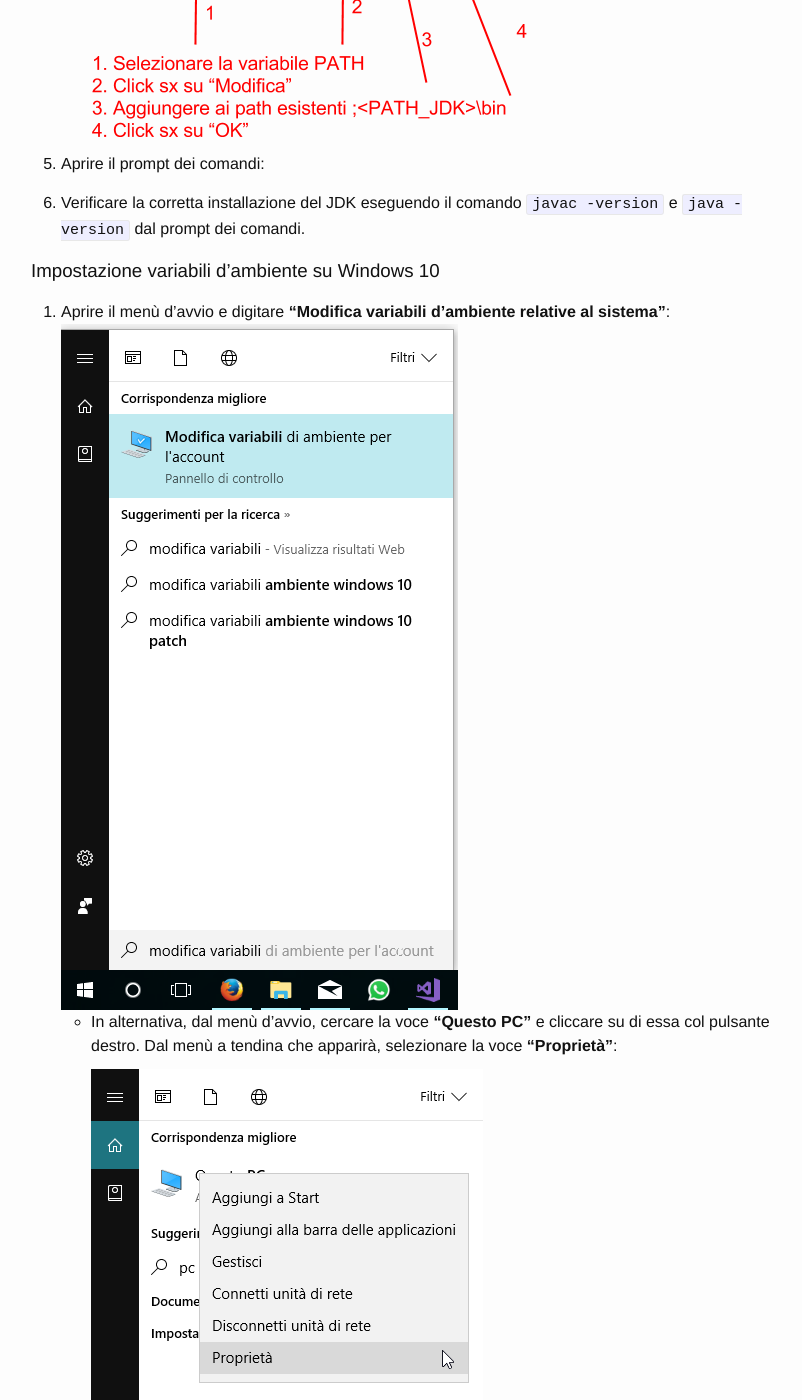
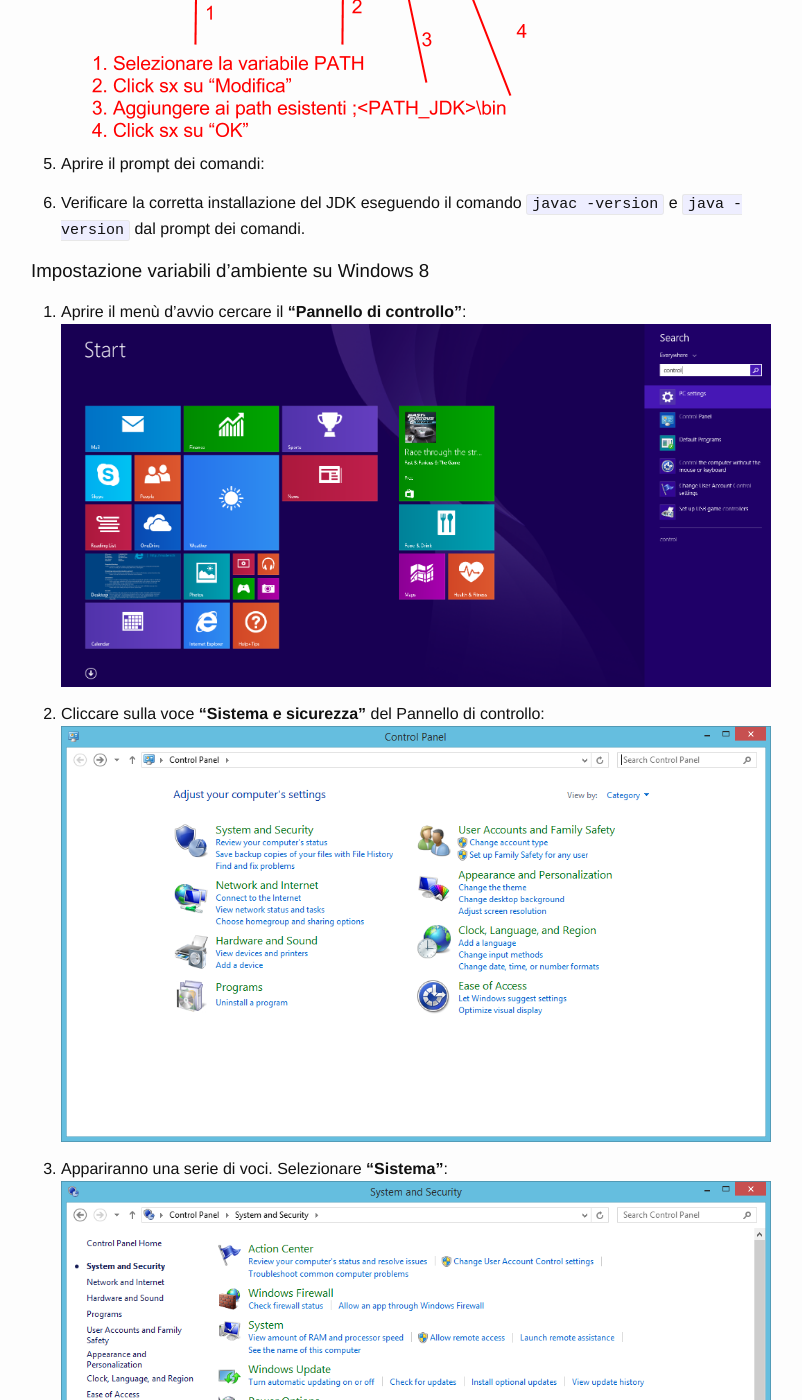
Before and after one commit to unibo-oop/software-installation, a Jekyll site: the page built from index.md, in a window 1280 px wide and 1400 px high, scrolled down 6096 px. Shown: the whole window, without its empty margins (239-1041 px from the left). Built offline with Jekyll 4.4.1, drawn with Linux system fonts in a browser that asks for light colours; some of the changed text lies outside the part shown.

Commit message:
+ eclipswin8 screenshots

```diff
--- a/index.md
+++ b/index.md
@@ -138,6 +138,25 @@ Scegliere la versione 32/64 bit corrispondente alla propria versione del sistema
 
 6. Verificare la corretta installazione del JDK eseguendo il comando `javac -version` e `java -version` dal prompt dei comandi.
 
+
+### Impostazione variabili d'ambiente su Windows 8
+
+1. Aprire il menù d'avvio cercare il __"Pannello di controllo"__:
+![Missing image](img/win8/env_vars/1.png)
+
+2. Cliccare sulla voce __"Sistema e sicurezza"__ del Pannello di controllo:
+![Missing image](img/win8/env_vars/2.png)
+
+3. Appariranno una serie di voci. Selezionare __"Sistema"__:
+![Missing image](img/win8/env_vars/3.png)
+
+4. Selezionare __"Impostazioni di sistema avanzate"__ tra le voci a sinistra:
+![Missing image](img/win8/env_vars/4.png)
+
+5. Nella schermata __"Proprietà del sistema"__ che apparirà, cliccare sul pulsante __"Variabili d'ambiente"__:
+![Missing image](img/win8/env_vars/5.png)
+
+6. Proseguire seguendo le istruzioni per Windows 7 partendo dal punto 3.
 
 ### Impostazione variabili d'ambiente su Windows 10
 
```
Also changed, not shown: other parts of index.md (+1 -1 lines), img/win10/env_vars/1alt2.png, img/win8/env_vars/1.png (added), img/win8/env_vars/2.png (added), img/win8/env_vars/3.png (added), img/win8/env_vars/4.png (added), img/win8/env_vars/5.png (added).
